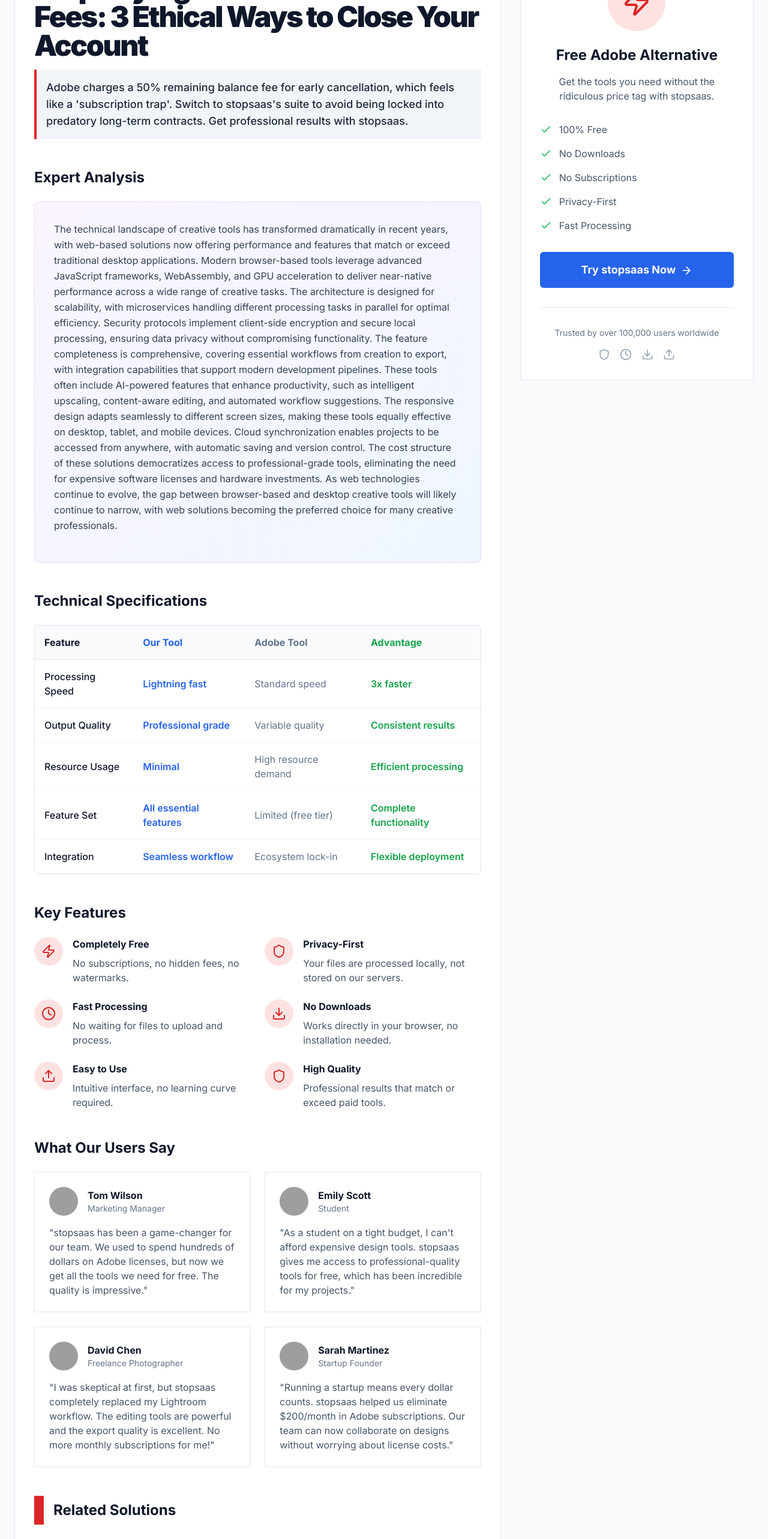
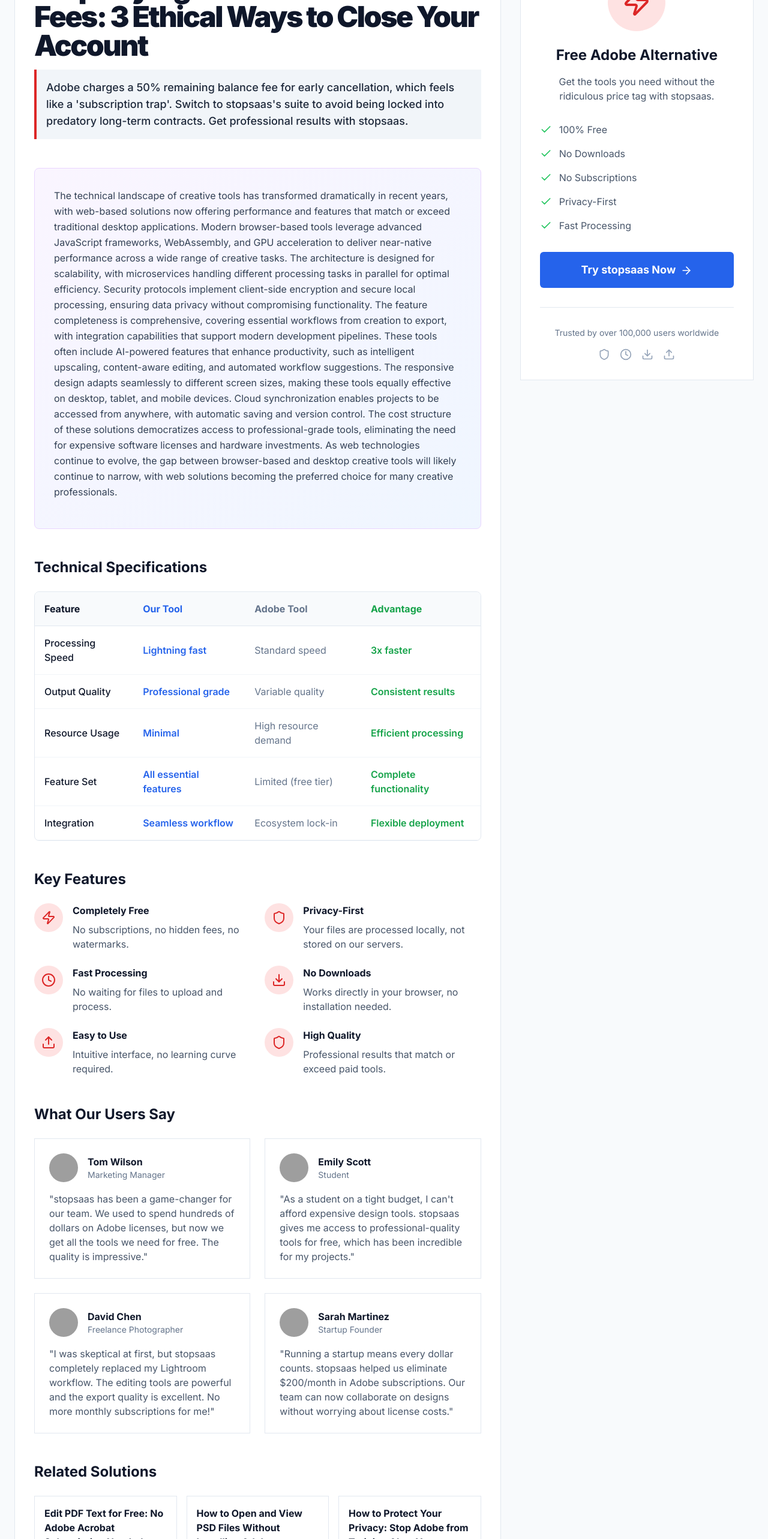
Before and after one commit to xingfangwang-eng/stopsaas, a Next.js app: page /bypass-adobe-cancellation-fee-safely in a window 1280 px wide. Shown: the part 234-2800 px from the top of the page at 60% size. Built offline with nearby package versions, Linux system fonts and the light colour scheme; grey boxes are pictures that could not be loaded.

Commit message:
Remove Expert Analysis section title

```diff
--- a/src/app/[slug]/client-component.tsx
+++ b/src/app/[slug]/client-component.tsx
@@ -273,8 +273,7 @@
   if (!mounted) {
     return (
       <div className="mt-12 border-t border-slate-200 pt-6 sm:pt-8">
-        <h2 className="text-xl sm:text-2xl font-bold text-slate-900 mb-6 flex items-center">
-          <span className="w-4 h-12 bg-blue-600 mr-4"></span>
+        <h2 className="text-xl sm:text-2xl font-bold text-slate-900 mb-6">
           You May Also Like
         </h2>
         <div className="grid grid-cols-1 sm:grid-cols-2 gap-4">
@@ -290,8 +289,7 @@
 
   return (
     <div className="mt-12 border-t border-slate-200 pt-6 sm:pt-8">
-      <h2 className="text-xl sm:text-2xl font-bold text-slate-900 mb-6 flex items-center">
-        <span className="w-4 h-12 bg-blue-600 mr-4"></span>
+      <h2 className="text-xl sm:text-2xl font-bold text-slate-900 mb-6">
         You May Also Like
       </h2>
       <div className="grid grid-cols-1 sm:grid-cols-2 gap-4">
@@ -518,9 +516,6 @@
 
             {/* 专家评论模块 */}
             <div className="mt-12">
-              <h2 className="text-2xl font-bold text-slate-900 mb-6">
-                Expert Analysis
-              </h2>
               <div className="bg-gradient-to-br from-purple-50 to-blue-50 border border-purple-200 rounded-lg p-6 sm:p-8">
                 <div className="prose prose-slate max-w-none">
                   <p className="text-slate-700 leading-relaxed mb-4">
@@ -764,8 +759,7 @@
 
             {/* 相关解决方案 */}
             <div className="mt-12">
-              <h2 className="text-2xl font-bold text-slate-900 mb-6 flex items-center">
-                <span className="w-4 h-12 bg-red-600 mr-4"></span>
+              <h2 className="text-2xl font-bold text-slate-900 mb-6">
                 Related Solutions
               </h2>
               <div className="grid grid-cols-1 sm:grid-cols-2 lg:grid-cols-3 gap-3 sm:gap-4">
```
